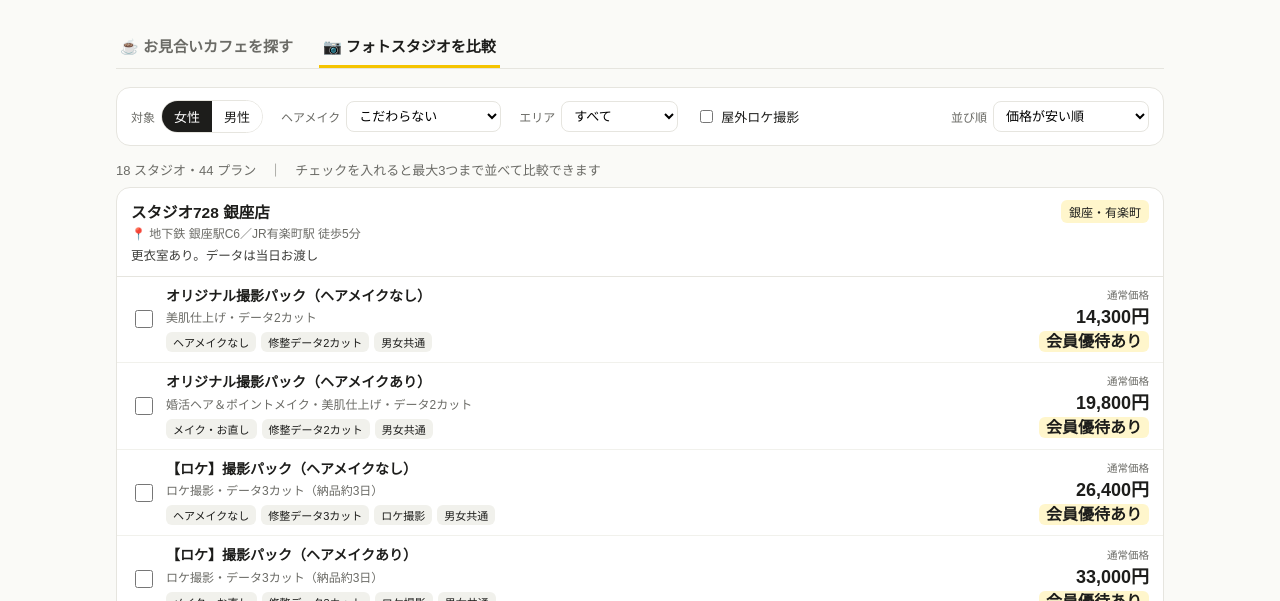
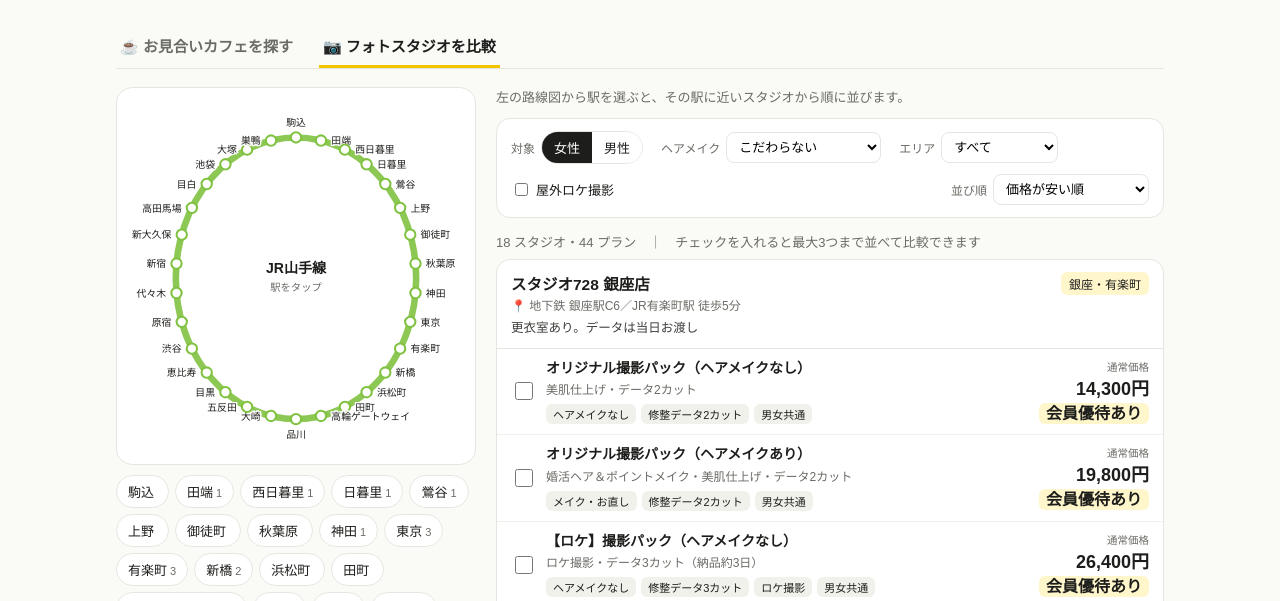
Before and after one commit to yotarosawaki/omiai-spot, a plain HTML site: page index.html in a window 1280 px wide. Both pictures are taken after a click on the tab "📷 フォトスタジオを比較". Shown: the part 190-791 px from the top of the page. Drawn offline with nearby package versions, Linux system fonts and the light colour scheme.

Commit message:
フォトスタジオ比較に山手線の路線図を追加（駅から近い順に並べ替え）
Co-Authored-By: Claude Opus 5.5 <noreply@anthropic.com>

```diff
--- a/index.html
+++ b/index.html
@@ -48,6 +48,13 @@ header.site .back:hover{background:var(--ink-soft)}
 .ring .st.on text{font-weight:700}
 .ring .st:focus{outline:none}
 .ring .cnt{font-size:9px;fill:var(--sub)}
+@media (min-width:761px){.picker-side{position:sticky;top:76px}}
+.pstation{display:flex;align-items:center;gap:10px;flex-wrap:wrap;margin:0 0 12px}
+.pstation h2{margin:0;font-size:20px;display:flex;align-items:center;gap:8px}
+.pstation h2 .dot{width:14px;height:14px;border-radius:50%;border:3px solid var(--yamanote);display:inline-block}
+.pstation p{margin:0;color:var(--sub);font-size:13px;flex-basis:100%}
+.pstation button{border:1px solid var(--line);background:#fff;border-radius:999px;padding:4px 10px;font-size:12px;cursor:pointer}
+.studio .near{font-size:12px;font-weight:700;background:#e9f5df;color:#2f6a1c;border-radius:6px;padding:2px 7px;margin-top:5px;display:inline-block}
 .chips{display:flex;flex-wrap:wrap;gap:6px;margin-top:10px}
 .chips button{border:1px solid var(--line);background:#fff;border-radius:999px;padding:6px 11px;font-size:13px;cursor:pointer}
 .chips button.on{background:var(--ink);color:#fff;border-color:var(--ink)}
@@ -198,6 +205,13 @@ dialog.small{width:min(380px,calc(100vw - 24px))}
   <!-- フォトスタジオ -->
   <section class="panel" id="p-photo" role="tabpanel" aria-labelledby="tab-photo" hidden>
     <div class="staffbar" id="staffbar" hidden>🔓 スタッフ表示中：IBJ会員価格を表示しています（この画面を会員以外に見せないでください）<button id="staff-out">表示をやめる</button></div>
+    <div class="picker">
+      <div class="picker-side">
+        <div class="ring" id="ring2" aria-label="山手線の駅を選ぶ"></div>
+        <div class="chips" id="chips2"></div>
+      </div>
+      <div class="result">
+    <div class="pstation" id="pstation"></div>
     <div class="filters">
       <div class="fg"><span>対象</span>
         <div class="seg" id="f-g"><button data-v="W" class="on">女性</button><button data-v="M">男性</button></div>
@@ -222,6 +236,8 @@ dialog.small{width:min(380px,calc(100vw - 24px))}
     </div>
     <p class="count" id="count"></p>
     <div class="plans" id="plans"></div>
+      </div>
+    </div>
     <p class="notice" id="photo-note"></p>
   </section>
 </main>
@@ -273,7 +289,7 @@ const tabs=[["tab-cafe","p-cafe"],["tab-photo","p-photo"]];
 function showTab(id,push){
   tabs.forEach(([t,p])=>{const on=t===id;$("#"+t).setAttribute("aria-selected",on);$("#"+p).hidden=!on;});
   if(id==="tab-cafe"&&map) setTimeout(()=>map.invalidateSize(),50);
-  if(push) history.replaceState(null,"",id==="tab-photo"?"#photo":(curStation?"#st="+encodeURIComponent(curStation):"#"));
+  if(push) history.replaceState(null,"",id==="tab-photo"?(photoStation?"#photo="+encodeURIComponent(photoStation):"#photo"):(curStation?"#st="+encodeURIComponent(curStation):"#"));
 }
 tabs.forEach(([t])=>$("#"+t).addEventListener("click",()=>showTab(t,true)));
 
@@ -292,9 +308,9 @@ const nearestSt=c=>ST.map(s=>({name:s.name,d:dist(s.lat,s.lng,c.lat,c.lng)})).so
 const walkMin=d=>Math.max(1,Math.round(d*1.25/80));
 const counts={}; ST.forEach(s=>counts[s.name]=candidates(s).near.length);
 
-// ring
-(function(){
-  const W=360,H=380,cx=180,cy=192,rx=128,ry=150,n=ST.length;
+// 山手線の路線図（カフェ・スタジオで共用）
+function makeRing(ringEl,chipsEl,countOf,onPick){
+  const W=360,H=380,cx=180,cy=192,rx=128,ry=150;
   let g=`<svg viewBox="0 0 ${W} ${H}" role="group"><ellipse cx="${cx}" cy="${cy}" rx="${rx}" ry="${ry}" fill="none" stroke="var(--yamanote)" stroke-width="7" opacity=".9"/>`;
   g+=`<text x="${cx}" y="${cy-6}" text-anchor="middle" font-size="15" font-weight="700" fill="var(--ink)">JR山手線</text><text x="${cx}" y="${cy+14}" text-anchor="middle" font-size="11" fill="var(--sub)">駅をタップ</text>`;
   ST.forEach((s,i)=>{
@@ -305,12 +321,17 @@ const counts={}; ST.forEach(s=>counts[s.name]=candidates(s).near.length);
     g+=`<g class="st" data-st="${esc(s.name)}" tabindex="0" role="button" aria-label="${esc(s.name)}駅"><circle cx="${x.toFixed(1)}" cy="${y.toFixed(1)}" r="5.5"/><text x="${tx.toFixed(1)}" y="${ty.toFixed(1)}" text-anchor="${anc}">${esc(s.name)}</text></g>`;
   });
   g+="</svg>";
-  $("#ring").innerHTML=g;
-  $("#ring").addEventListener("click",e=>{const t=e.target.closest(".st");if(t)pick(t.dataset.st,true);});
-  $("#ring").addEventListener("keydown",e=>{const t=e.target.closest(".st");if(t&&(e.key==="Enter"||e.key===" ")){e.preventDefault();pick(t.dataset.st,true);}});
-  $("#chips").innerHTML=ST.map(s=>`<button data-st="${esc(s.name)}">${esc(s.name)}<span class="n">${counts[s.name]||""}</span></button>`).join("");
-  $("#chips").addEventListener("click",e=>{const b=e.target.closest("button");if(b)pick(b.dataset.st,true);});
-})();
+  ringEl.innerHTML=g;
+  ringEl.addEventListener("click",e=>{const t=e.target.closest(".st");if(t)onPick(t.dataset.st,true);});
+  ringEl.addEventListener("keydown",e=>{const t=e.target.closest(".st");if(t&&(e.key==="Enter"||e.key===" ")){e.preventDefault();onPick(t.dataset.st,true);}});
+  chipsEl.innerHTML=ST.map(s=>`<button data-st="${esc(s.name)}">${esc(s.name)}<span class="n">${countOf(s)||""}</span></button>`).join("");
+  chipsEl.addEventListener("click",e=>{const b=e.target.closest("button");if(b)onPick(b.dataset.st,true);});
+  return name=>{
+    ringEl.querySelectorAll(".st").forEach(e=>e.classList.toggle("on",e.dataset.st===name));
+    chipsEl.querySelectorAll("button").forEach(e=>e.classList.toggle("on",e.dataset.st===name));
+  };
+}
+const markCafe=makeRing($("#ring"),$("#chips"),s=>counts[s.name],(n,p)=>pick(n,p));
 
 let map=null, layer=null, curStation=null;
 function ensureMap(){
@@ -342,8 +363,7 @@ function card(c,i,far){
 function pick(name,push){
   const st=ST.find(s=>s.name===name); if(!st) return;
   curStation=name;
-  document.querySelectorAll(".ring .st").forEach(e=>e.classList.toggle("on",e.dataset.st===name));
-  document.querySelectorAll("#chips button").forEach(e=>e.classList.toggle("on",e.dataset.st===name));
+  markCafe(name);
   const {near,far}=candidates(st);
   const list=near.concat(far);
   $("#result").innerHTML=`<h2><span class="dot"></span>${esc(name)}駅</h2>
@@ -393,15 +413,44 @@ function planOk(p){
   if(fs.loc&&!p.loc) return false;
   return true;
 }
+/* 駅からスタジオを探す */
+const STUDIO_NEAR=1500;
+let photoStation=null;
+const stByName=n=>ST.find(s=>s.name===n);
+const studioCount=st=>S.filter(s=>dist(st.lat,st.lng,s.lat,s.lng)<=STUDIO_NEAR).length;
+const markPhoto=makeRing($("#ring2"),$("#chips2"),studioCount,(n,p)=>pickPhoto(n===photoStation&&p?null:n,p));
+function pickPhoto(name,push){
+  photoStation=stByName(name)?name:null;
+  markPhoto(photoStation);
+  renderPlans();
+  if(push){
+    history.replaceState(null,"",photoStation?"#photo="+encodeURIComponent(photoStation):"#photo");
+    if(photoStation&&innerWidth<760) $("#pstation").scrollIntoView({behavior:"smooth",block:"start"});
+  }
+}
+function renderStationHead(nNear){
+  $("#pstation").innerHTML=photoStation
+    ?`<h2><span class="dot"></span>${esc(photoStation)}駅</h2><button id="pst-clear">駅の指定を外す</button>
+      <p>${nNear?`駅から約1.5km以内のスタジオ ${nNear} 件を先に表示し、ほかのスタジオは近い順に並べています。`:"駅から約1.5km以内には提携スタジオがありません。近い順に並べています。"}</p>`
+    :`<p>左の路線図から駅を選ぶと、その駅に近いスタジオから順に並びます。</p>`;
+  const b=$("#pst-clear"); if(b) b.onclick=()=>pickPhoto(null,true);
+}
 function renderPlans(){
   let rows=S.filter(s=>!fs.area||s.area===fs.area).map(s=>({s,ps:s.plans.filter(planOk)})).filter(r=>r.ps.length);
   const metric=p=>fs.sort==="ibj"?(priceOf(p)??Infinity):fs.sort==="disc"?-(p.reg&&p.ibj?p.reg-p.ibj:0):-(p.cuts||0);
   rows.forEach(r=>r.ps.sort((a,b)=>metric(a)-metric(b)));
   rows.sort((a,b)=>metric(a.ps[0])-metric(b.ps[0]));
+  const st=photoStation&&stByName(photoStation);
+  if(st){
+    rows.forEach(r=>{r.d=dist(st.lat,st.lng,r.s.lat,r.s.lng);r.near=r.d<=STUDIO_NEAR;});
+    rows.sort((a,b)=>(b.near-a.near)||(a.near?metric(a.ps[0])-metric(b.ps[0]):a.d-b.d));
+  }
+  const nNear=st?rows.filter(r=>r.near).length:0;
+  renderStationHead(nNear);
   const np=rows.reduce((n,r)=>n+r.ps.length,0);
   $("#count").textContent=`${rows.length} スタジオ・${np} プラン　｜　チェックを入れると最大3つまで並べて比較できます`;
-  $("#plans").innerHTML=rows.map(({s,ps})=>`<div class="studio">
-    <div class="hd"><div><h3>${esc(s.name)}</h3><div class="acc">📍 ${esc(s.access)}</div><div class="cp">${esc(s.catch)}</div></div><span class="area">${esc(s.area)}</span></div>
+  $("#plans").innerHTML=rows.map((r,i)=>{const {s,ps}=r;return `${st&&!r.near&&(i===0||rows[i-1].near)?`<div class="divider">ほかのスタジオ（${esc(photoStation)}駅から近い順）</div>`:""}<div class="studio">
+    <div class="hd"><div><h3>${esc(s.name)}</h3><div class="acc">📍 ${esc(s.access)}</div><div class="cp">${esc(s.catch)}</div>${st&&r.near?`<span class="near">${esc(photoStation)}駅の近く</span>`:""}</div><span class="area">${esc(s.area)}</span></div>
     ${ps.map(p=>{const k=key(s,p);return `<label class="plan">
       <input type="checkbox" data-k="${esc(k)}" ${sel.has(k)?"checked":""} aria-label="${esc(s.name+" "+p.name)}を比較に追加">
       <div><div class="pn">${esc(p.name)}</div><div class="pd">${esc(p.note)}</div>
@@ -411,7 +460,7 @@ function renderPlans(){
         :p.reg?`<div class="lbl2">通常価格</div><div class="ibj">${yen(p.reg)}</div><div><span class="tag perk">会員優待あり</span></div>`
         :`<div class="ibj" style="font-size:13px">会員専用プラン</div><div class="lbl2">料金はカウンセラーへ</div>`}</div>
     </label>`}).join("")}
-  </div>`).join("")||`<div class="empty">条件に合うプランがありません。条件をゆるめてお試しください。</div>`;
+  </div>`}).join("")||`<div class="empty">条件に合うプランがありません。条件をゆるめてお試しください。</div>`;
 }
 $("#plans").addEventListener("change",e=>{
   const cb=e.target.closest("input[type=checkbox]"); if(!cb) return;
@@ -497,7 +546,7 @@ setNote(); renderPlans(); updBar();
 /* ---------- deep links: #st=新宿 / #photo ---------- */
 function route(){
   const h=decodeURIComponent(location.hash.slice(1));
-  if(h==="photo") showTab("tab-photo",false);
+  if(h==="photo"||h.startsWith("photo=")){ showTab("tab-photo",false); const n=h.startsWith("photo=")?h.slice(6):null; if(n!==photoStation) pickPhoto(n,false); }
   else if(h.startsWith("st=")){ showTab("tab-cafe",false); if(h.slice(3)!==curStation) pick(h.slice(3),false); }
 }
 addEventListener("hashchange",route);
```
